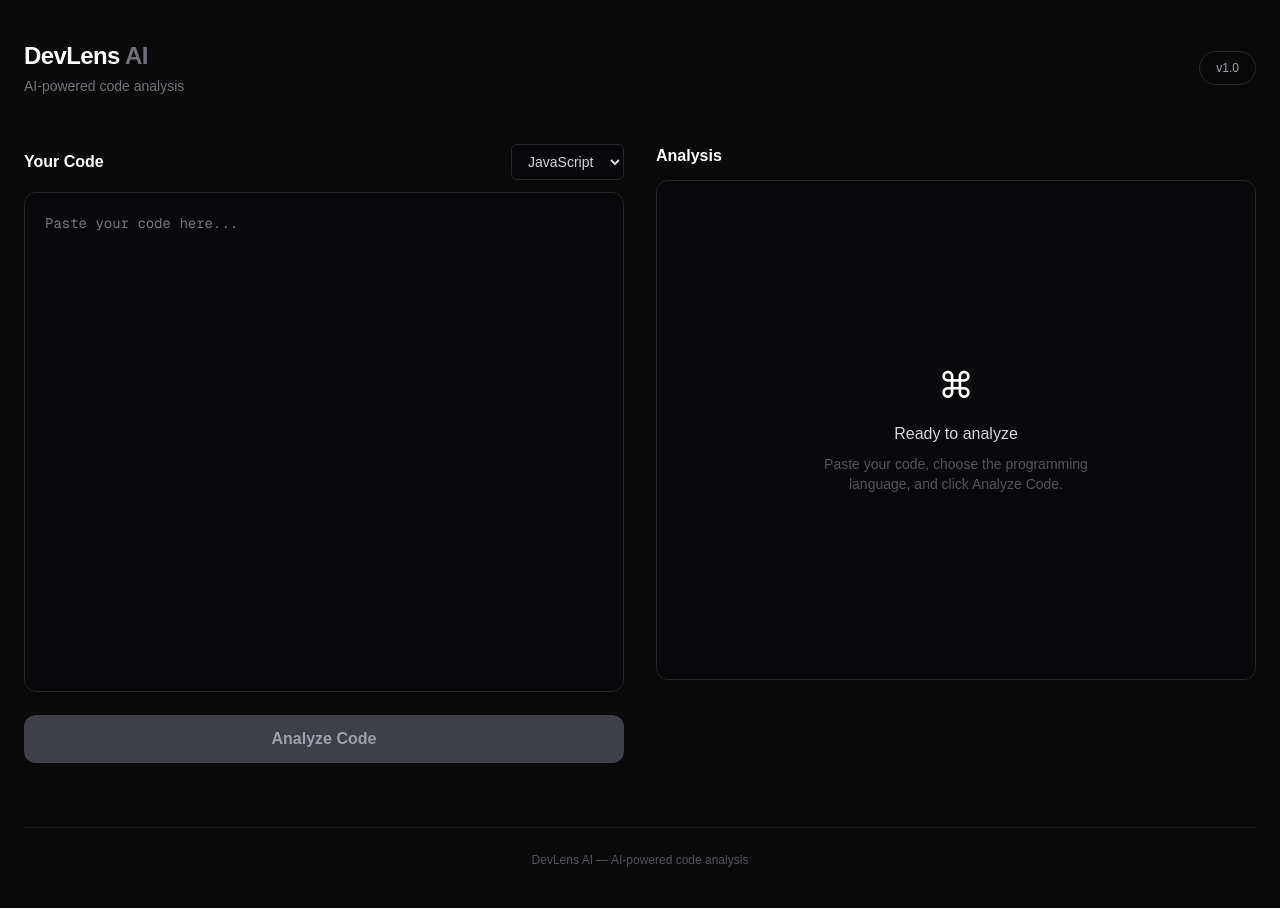
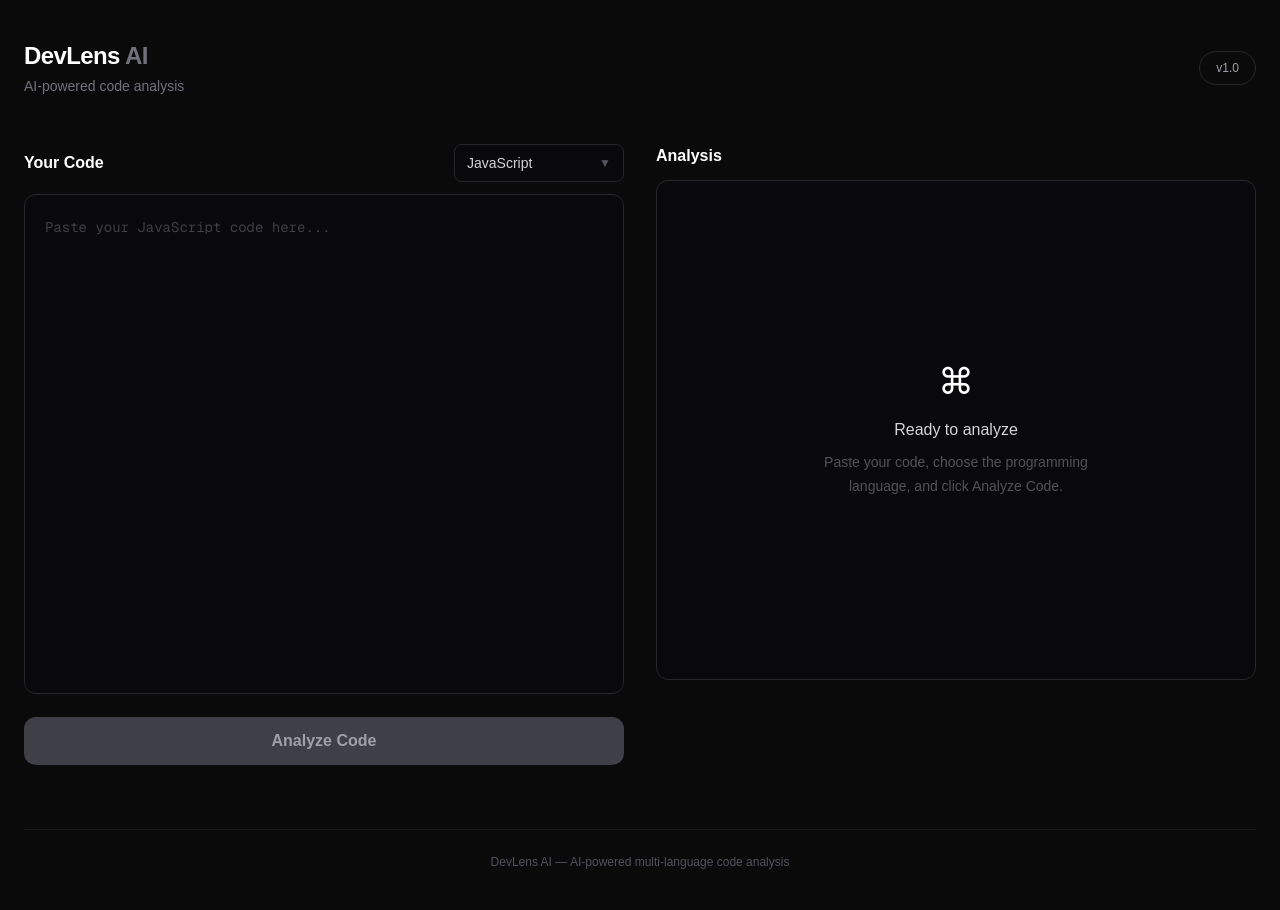
Before and after one commit to guddies378/devlens-ai, a Next.js app: page / in a window 1280 px wide. Built offline with nearby package versions, Linux system fonts and the light colour scheme.

Commit message:
Add searchable language selector and copy feedback

```diff
--- a/app/page.tsx
+++ b/app/page.tsx
@@ -1,6 +1,7 @@
 "use client";
 
 import { useState } from "react";
+import { languages } from "@/data/languages";
 
 type AnalysisResult = {
   score: number;
@@ -15,6 +16,18 @@ export default function Home() {
   const [language, setLanguage] = useState("JavaScript");
   const [analysis, setAnalysis] = useState<AnalysisResult | null>(null);
   const [loading, setLoading] = useState(false);
+  const [copied, setCopied] = useState(false);
+
+  const [languageOpen, setLanguageOpen] = useState(false);
+  const [languageSearch, setLanguageSearch] = useState("");
+
+  const filteredLanguages = languages.filter((item) =>
+    item.name.toLowerCase().includes(languageSearch.toLowerCase())
+  );
+
+  const selectedLanguage = languages.find(
+    (item) => item.name === language
+  );
 
   const analyzeCode = async () => {
     if (!code.trim()) {
@@ -23,6 +36,7 @@ export default function Home() {
 
     setLoading(true);
     setAnalysis(null);
+    setCopied(false);
 
     try {
       const response = await fetch("/api/analyze", {
@@ -45,6 +59,7 @@ export default function Home() {
       setAnalysis(result);
     } catch (error) {
       console.error(error);
+
       alert("Something went wrong while analyzing the code.");
     } finally {
       setLoading(false);
@@ -56,9 +71,21 @@ export default function Home() {
 
     try {
       await navigator.clipboard.writeText(analysis.improvedCode);
+
+      setCopied(true);
+
+      setTimeout(() => {
+        setCopied(false);
+      }, 2000);
     } catch (error) {
       console.error("Failed to copy code:", error);
     }
+  };
+
+  const selectLanguage = (newLanguage: string) => {
+    setLanguage(newLanguage);
+    setLanguageOpen(false);
+    setLanguageSearch("");
   };
 
   return (
@@ -86,14 +113,21 @@ export default function Home() {
         <section className="grid gap-8 lg:grid-cols-2">
           {/* LEFT SIDE */}
           <div>
-            <div className="mb-3 flex items-center justify-between">
+            <div className="mb-3 flex items-center justify-between gap-4">
               <h2 className="font-semibold">Your Code</h2>
 
-              <select
-                value={language}
-                onChange={(e) => setLanguage(e.target.value)}
+              {/* Language Selector */}
+              <div className="relative">
+                <button
+                  type="button"
+                  onClick={() => setLanguageOpen(!languageOpen)}
                   className="
-                  rounded-md
+                    flex
+                    min-w-42.5
+                    items-center
+                    justify-between
+                    gap-4
+                    rounded-lg
                     border
                     border-zinc-800
                     bg-zinc-950
@@ -101,32 +135,110 @@ export default function Home() {
                     py-2
                     text-sm
                     text-zinc-300
-                  outline-none
+                    transition
+                    hover:border-zinc-700
                   "
                 >
-                <option>JavaScript</option>
-                <option>TypeScript</option>
-                <option>Python</option>
-                <option>Java</option>
-                <option>C</option>
-                <option>C++</option>
-                <option>C#</option>
-                <option>PHP</option>
-                <option>Go</option>
-                <option>Rust</option>
-                <option>Swift</option>
-                <option>Kotlin</option>
-                <option>Ruby</option>
-                <option>HTML</option>
-                <option>CSS</option>
-                <option>SQL</option>
-              </select>
+                  <span>{selectedLanguage?.name || language}</span>
+
+                  <span className="text-xs text-zinc-600">▼</span>
+                </button>
+
+                {languageOpen && (
+                  <div
+                    className="
+                      absolute
+                      right-0
+                      z-50
+                      mt-2
+                      w-70
+                      overflow-hidden
+                      rounded-xl
+                      border
+                      border-zinc-800
+                      bg-zinc-950
+                      shadow-2xl
+                    "
+                  >
+                    {/* Search */}
+                    <div className="border-b border-zinc-800 p-3">
+                      <input
+                        type="text"
+                        value={languageSearch}
+                        onChange={(e) =>
+                          setLanguageSearch(e.target.value)
+                        }
+                        placeholder="Search language..."
+                        autoFocus
+                        className="
+                          w-full
+                          rounded-lg
+                          border
+                          border-zinc-800
+                          bg-black
+                          px-3
+                          py-2
+                          text-sm
+                          text-zinc-200
+                          outline-none
+                          placeholder:text-zinc-600
+                          focus:border-zinc-600
+                        "
+                      />
                     </div>
 
+                    {/* Language List */}
+                    <div className="max-h-80 overflow-y-auto p-2">
+                      {filteredLanguages.length > 0 ? (
+                        filteredLanguages.map((item) => (
+                          <button
+                            key={item.name}
+                            type="button"
+                            onClick={() =>
+                              selectLanguage(item.name)
+                            }
+                            className={`
+                              flex
+                              w-full
+                              items-center
+                              justify-between
+                              rounded-lg
+                              px-3
+                              py-2.5
+                              text-left
+                              text-sm
+                              transition
+                              ${
+                                language === item.name
+                                  ? "bg-zinc-800 text-white"
+                                  : "text-zinc-400 hover:bg-zinc-900 hover:text-white"
+                              }
+                            `}
+                          >
+                            <span>{item.name}</span>
+
+                            <span className="text-xs text-zinc-600">
+                              {item.short}
+                            </span>
+                          </button>
+                        ))
+                      ) : (
+                        <p className="px-3 py-6 text-center text-sm text-zinc-600">
+                          No language found.
+                        </p>
+                      )}
+                    </div>
+                  </div>
+                )}
+              </div>
+            </div>
+
+            {/* Code Input */}
             <textarea
               value={code}
               onChange={(e) => setCode(e.target.value)}
-              placeholder="Paste your code here..."
+              placeholder={`Paste your ${language} code here...`}
+              spellCheck={false}
               className="
                 min-h-125
                 w-full
@@ -138,13 +250,16 @@ export default function Home() {
                 p-5
                 font-mono
                 text-sm
+                leading-6
                 text-zinc-200
                 outline-none
                 transition
+                placeholder:text-zinc-700
                 focus:border-zinc-600
               "
             />
 
+            {/* Analyze Button */}
             <button
               onClick={analyzeCode}
               disabled={loading || !code.trim()}
@@ -192,38 +307,44 @@ export default function Home() {
                       Ready to analyze
                     </h3>
 
-                    <p className="mt-2 max-w-xs text-sm text-zinc-600">
-                      Paste your code, choose the programming language, and
-                      click Analyze Code.
+                    <p className="mt-2 max-w-xs text-sm leading-6 text-zinc-600">
+                      Paste your code, choose the programming language,
+                      and click Analyze Code.
                     </p>
                   </div>
                 </div>
               )}
 
-              {/* Loading State */}
+              {/* Loading */}
               {loading && (
                 <div className="flex min-h-112.5 items-center justify-center">
                   <div className="text-center">
-                    <p className="animate-pulse text-zinc-400">
+                    <div className="mb-4 h-8 w-8 animate-spin rounded-full border-2 border-zinc-700 border-t-white" />
+
+                    <p className="text-sm text-zinc-400">
                       Analyzing your code...
                     </p>
                   </div>
                 </div>
               )}
 
-              {/* Analysis Results */}
+              {/* Results */}
               {analysis && (
                 <div>
                   {/* Score */}
                   <div className="mb-8">
-                    <p className="text-sm text-zinc-500">CODE QUALITY</p>
+                    <p className="text-sm text-zinc-500">
+                      CODE QUALITY
+                    </p>
 
                     <div className="mt-2 flex items-end gap-2">
                       <span className="text-5xl font-bold">
                         {analysis.score}
                       </span>
 
-                      <span className="mb-1 text-zinc-500">/100</span>
+                      <span className="mb-1 text-zinc-500">
+                        /100
+                      </span>
                     </div>
 
                     <div className="mt-4 h-2 overflow-hidden rounded-full bg-zinc-800">
@@ -241,14 +362,16 @@ export default function Home() {
 
                   {/* Explanation */}
                   <div className="mb-8">
-                    <h3 className="mb-3 font-semibold">Explanation</h3>
+                    <h3 className="mb-3 font-semibold">
+                      Explanation
+                    </h3>
 
                     <p className="text-sm leading-7 text-zinc-400">
                       {analysis.explanation}
                     </p>
                   </div>
 
-                  {/* Potential Issues */}
+                  {/* Issues */}
                   <div className="mb-8">
                     <h3 className="mb-3 font-semibold">
                       Potential Issues
@@ -327,7 +450,7 @@ export default function Home() {
                         </h3>
 
                         <p className="mt-1 text-xs text-zinc-600">
-                          AI-generated improved version
+                          AI-generated improved {language} code
                         </p>
                       </div>
 
@@ -347,7 +470,7 @@ export default function Home() {
                           hover:bg-zinc-800
                         "
                       >
-                        Copy Code
+                        {copied ? "✓ Copied!" : "Copy Code"}
                       </button>
                     </div>
 
@@ -365,9 +488,7 @@ export default function Home() {
                         text-zinc-300
                       "
                     >
-                      <code>
-                        {analysis.improvedCode}
-                      </code>
+                      <code>{analysis.improvedCode}</code>
                     </pre>
                   </div>
                 </div>
@@ -378,7 +499,7 @@ export default function Home() {
 
         {/* Footer */}
         <footer className="mt-16 border-t border-zinc-900 pt-6 text-center text-xs text-zinc-600">
-          DevLens AI — AI-powered code analysis
+          DevLens AI — AI-powered multi-language code analysis
         </footer>
       </div>
     </main>
--- /dev/null
+++ b/data/languages.ts
@@ -0,0 +1,47 @@
+export type Language = {
+  name: string;
+  short: string;
+};
+
+export const languages: Language[] = [
+  { name: "JavaScript", short: "JS" },
+  { name: "TypeScript", short: "TS" },
+  { name: "Python", short: "PY" },
+  { name: "Java", short: "JAVA" },
+  { name: "C", short: "C" },
+  { name: "C++", short: "CPP" },
+  { name: "C#", short: "CS" },
+  { name: "PHP", short: "PHP" },
+  { name: "Go", short: "GO" },
+  { name: "Rust", short: "RS" },
+  { name: "Swift", short: "SWIFT" },
+  { name: "Kotlin", short: "KT" },
+  { name: "Ruby", short: "RB" },
+  { name: "Dart", short: "DART" },
+  { name: "R", short: "R" },
+  { name: "Scala", short: "SCALA" },
+  { name: "Perl", short: "PL" },
+  { name: "Lua", short: "LUA" },
+  { name: "Haskell", short: "HS" },
+  { name: "Elixir", short: "EX" },
+  { name: "Erlang", short: "ERL" },
+  { name: "Clojure", short: "CLJ" },
+  { name: "F#", short: "FS" },
+  { name: "Visual Basic", short: "VB" },
+  { name: "Objective-C", short: "OBJ-C" },
+  { name: "Assembly", short: "ASM" },
+  { name: "Solidity", short: "SOL" },
+  { name: "Groovy", short: "GROOVY" },
+  { name: "Julia", short: "JL" },
+  { name: "MATLAB", short: "MATLAB" },
+  { name: "Shell / Bash", short: "SH" },
+  { name: "PowerShell", short: "PS" },
+  { name: "HTML", short: "HTML" },
+  { name: "CSS", short: "CSS" },
+  { name: "SCSS", short: "SCSS" },
+  { name: "SQL", short: "SQL" },
+  { name: "GraphQL", short: "GQL" },
+  { name: "XML", short: "XML" },
+  { name: "JSON", short: "JSON" },
+  { name: "YAML", short: "YAML" },
+];
```
Lines whose indentation alone changed are shown as unchanged.
